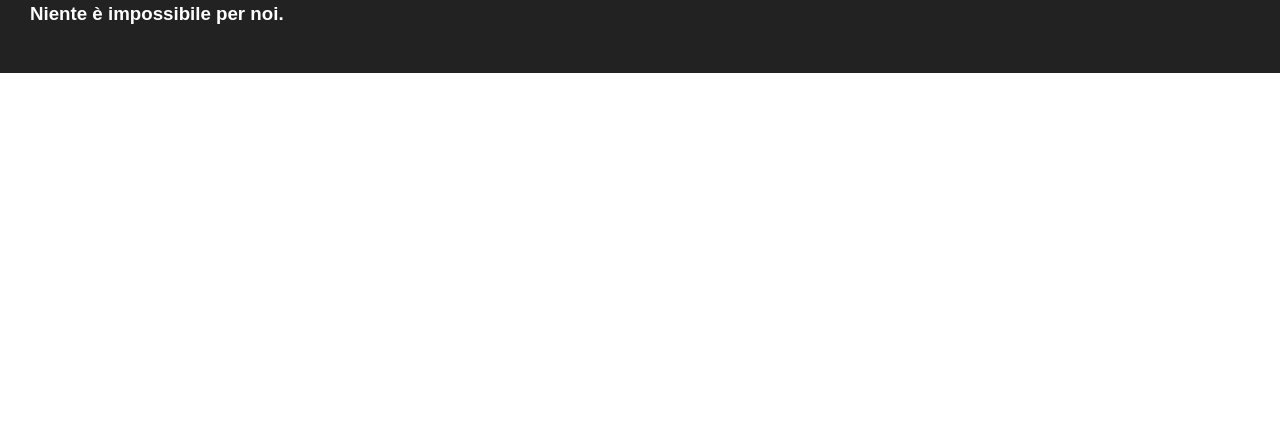
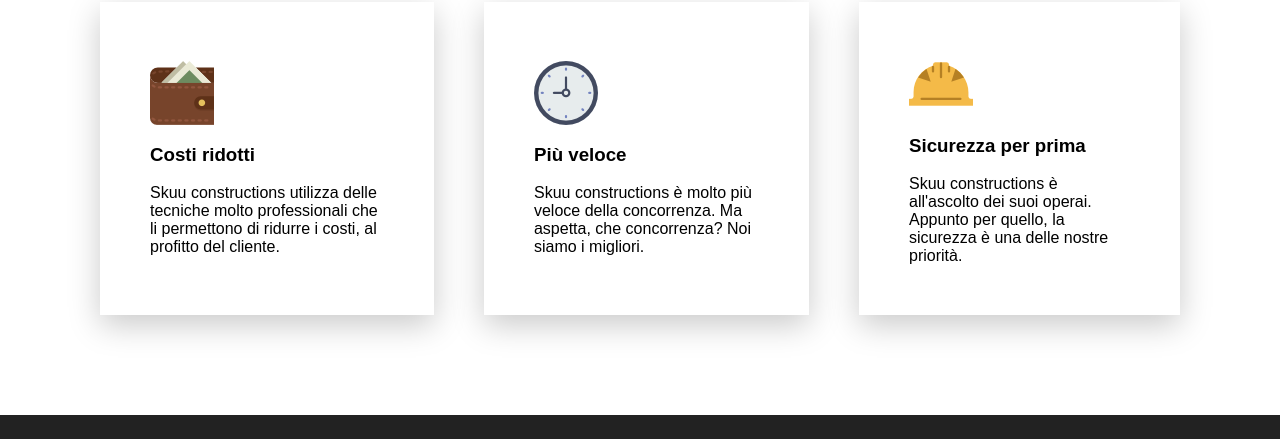
Before and after one commit to Ivaskuu/informatica_2017-2018, a plain HTML site: page siti_web_completi/sito_impresa_edile/index.html in a window 1280 px wide. Shown: the part 1770-2209 px from the top of the page. Before the commit the page ends 1843 px from the top, so only its background shows below. Drawn offline with Linux system fonts and the light colour scheme.

Commit message:
Added the vantaggi section

```diff
--- a/siti_web_completi/sito_impresa_edile/index.html
+++ b/siti_web_completi/sito_impresa_edile/index.html
@@ -45,6 +45,29 @@
       </div>
     </div>
 
+    <div class="card" style="margin: 50px;">
+      <h2>I nostri vantaggi</h2>
+      <table>
+        <tr style="">
+          <td class="material_card">
+            <img src="img/wallet.png">
+            <h3>Costi ridotti</h3>
+            <p>Skuu constructions utilizza delle tecniche molto professionali che li permettono di ridurre i costi, al profitto del cliente.</p>
+          </td>
+          <td class="material_card">
+            <img src="img/clock.png">
+            <h3>Più veloce</h3>
+            <p>Skuu constructions è molto più veloce della concorrenza. Ma aspetta, che concorrenza? Noi siamo i migliori.</p>
+          </td>
+          <td class="material_card">
+            <img src="img/helmet.png">
+            <h3>Sicurezza per prima</h3>
+            <p>Skuu constructions è all'ascolto dei suoi operai. Appunto per quello, la sicurezza è una delle nostre priorità.</p>
+          </td>
+        </tr>
+      </table>
+    </div>
+
     <div id="footer">
       <img src="img/skuu_logo_white.png">
       <h3>Niente è impossibile per noi.</h3>
--- a/siti_web_completi/sito_impresa_edile/stile.css
+++ b/siti_web_completi/sito_impresa_edile/stile.css
@@ -123,6 +123,25 @@ a
   transform: scale(1.35);
 }
 
+table
+{
+  border-spacing: 50px;
+}
+
+.material_card
+{
+  padding: 50px;
+  background: #fff;
+  box-shadow: 0px 10px 30px 0px rgba(0,0,0,0.21);
+  transition: 0.2s ease-in-out;
+}
+
+.material_card:hover
+{
+  background: #1DE9B6;
+  transform: scale(1.15);
+}
+
 #footer
 {
   width: auto;
```
Also changed, not shown: siti_web_completi/sito_impresa_edile/img/clock.png (added), siti_web_completi/sito_impresa_edile/img/helmet.png (added), siti_web_completi/sito_impresa_edile/img/wallet.png (added).
